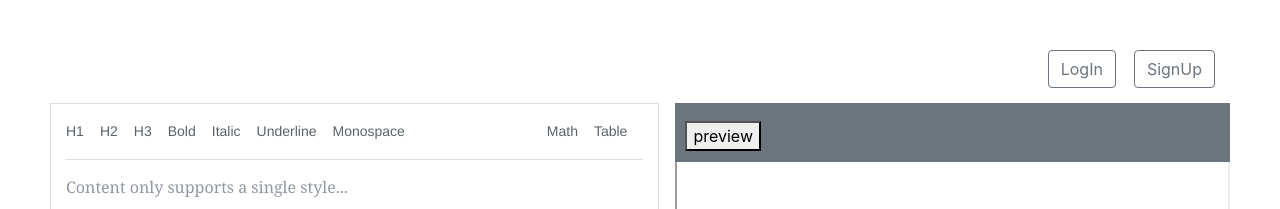
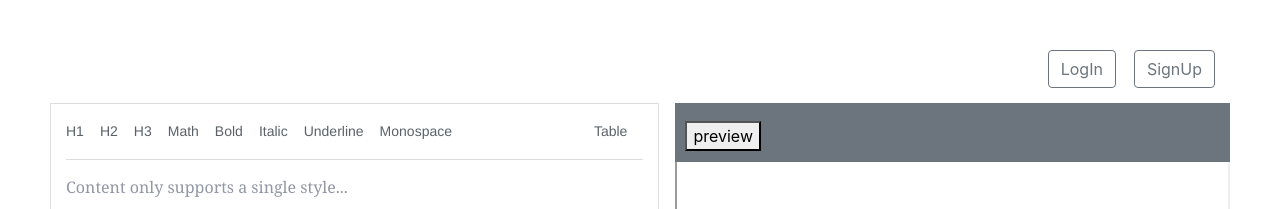
Before and after one commit to zhyd1997/Eorg, a React (Create React App) app: page / in a window 1280 px wide. Shown: the top 209 px of the page. Built offline with nearby package versions, Linux system fonts and the light colour scheme.

Commit message:
refactor: moved Math button into Draft.js built-in toolbar

```diff
--- a/src/components/RichTextEditor/index.js
+++ b/src/components/RichTextEditor/index.js
@@ -113,12 +113,17 @@ class RichTextEditor extends React.Component {
 	}
 
 	toggleBlockType(blockType) {
+		if (blockType === 'math') {
+			return this.insertTeX()
+		}
+
 		this.onChange(
 			RichUtils.toggleBlockType(
 				this.state.editorState,
 				blockType,
 			),
 		)
+		return null
 	}
 
 	toggleInlineStyle(inlineStyle) {
@@ -156,13 +161,6 @@ class RichTextEditor extends React.Component {
 							onToggle={this.toggleInlineStyle}
 						/>
 						<div className="RichEditor-controls TeXEditor-insert">
-							<button
-								onClick={this.insertTeX}
-								className="math RichEditor-styleButton"
-								type="button"
-							>
-								Math
-							</button>
 							<ModalTable
 								onClick={this.createTable}
 								buttonLabel="Table"
@@ -238,6 +236,7 @@ const BLOCK_TYPES = [
 	{ label: 'H1', style: 'header-one' },
 	{ label: 'H2', style: 'header-two' },
 	{ label: 'H3', style: 'header-three' },
+	{ label: 'Math', style: 'math' },
 	// {label: 'H4', style: 'header-four'},
 	// {label: 'H5', style: 'header-five'},
 	// {label: 'H6', style: 'header-six'},
```
